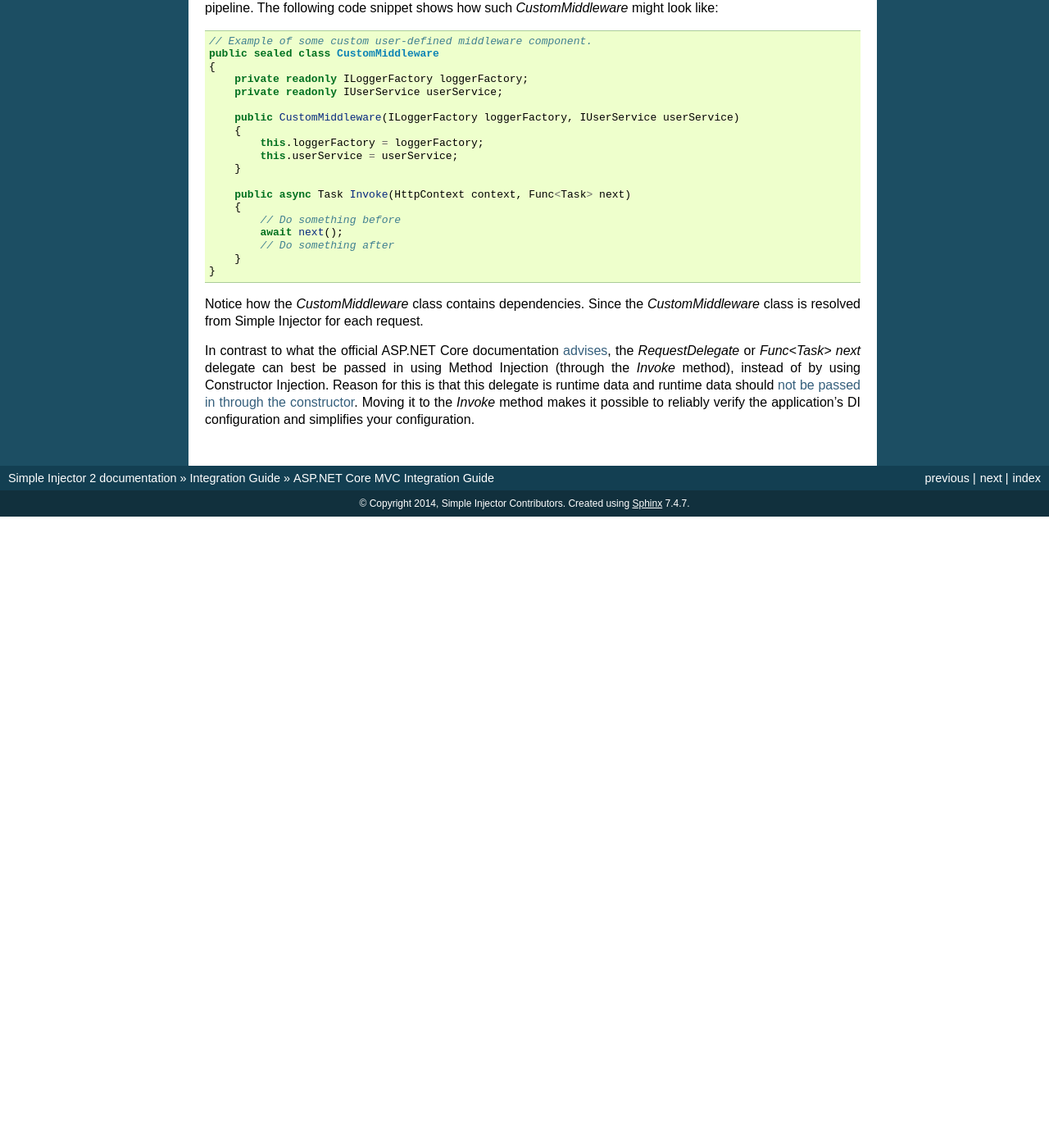
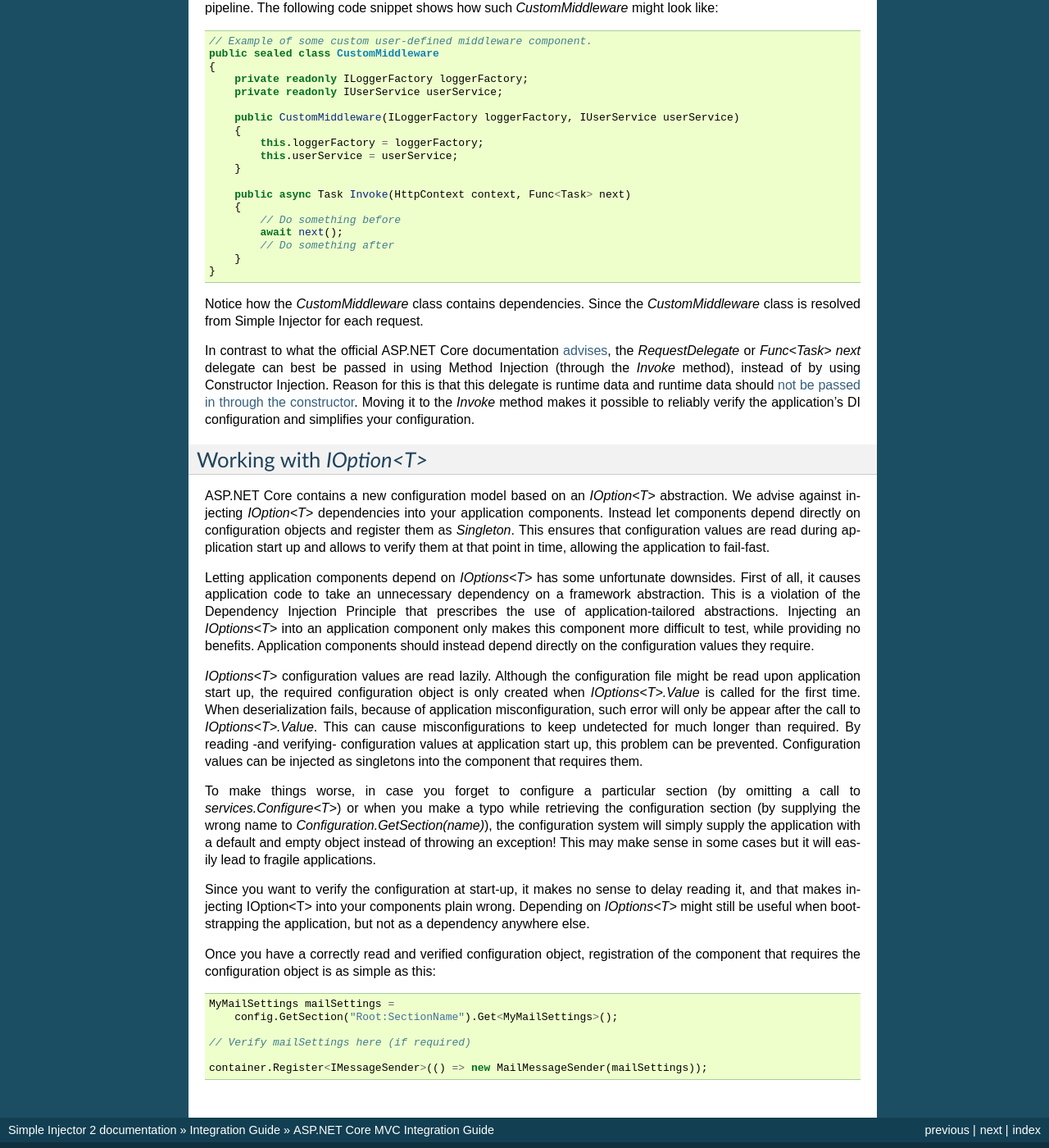
Before and after one commit to simpleinjector/Documentation, a Sphinx documentation site: the page built from source/aspnetintegration.rst, in a window 1280 px wide and 1400 px high, scrolled down 1384 px. Shown: the whole window at 82% size. Built offline with Sphinx 7.4.7, drawn with Linux system fonts in a browser that asks for light colours; before the commit the page ends 2014 px from its top, so only the background shows below that; some of the changed text lies outside the part shown.

Commit message:
Added guidance about IOptions<T>
Added guidance about IOptions<T> to ASP.NET Core integration guide.

```diff
--- a/source/aspnetintegration.rst
+++ b/source/aspnetintegration.rst
@@ -109,3 +109,27 @@ The previous `Startup` snippet already showed how a custom middleware class can
 Notice how the `CustomMiddleware` class contains dependencies. Since the `CustomMiddleware` class is resolved from Simple Injector for each request.
 
 In contrast to what the official ASP.NET Core documentation `advises <https://docs.microsoft.com/en-us/aspnet/core/fundamentals/middleware#writing-middleware>`_, the `RequestDelegate` or `Func<Task> next` delegate can best be passed in using Method Injection (through the `Invoke` method), instead of by using Constructor Injection. Reason for this is that this delegate is runtime data and runtime data should `not be passed in through the constructor <https://www.cuttingedge.it/blogs/steven/pivot/entry.php?id=99>`_. Moving it to the `Invoke` method makes it possible to reliably verify the application's DI configuration and simplifies your configuration.
+
+Working with `IOption<T>`
+=========================
+
+ASP.NET Core contains a new configuration model based on an `IOption<T>` abstraction. We advise against injecting `IOption<T>` dependencies into your application components. Instead let components depend directly on configuration objects and register them as *Singleton*. This ensures that configuration values are read during application start up and allows to verify them at that point in time, allowing the application to fail-fast.
+
+Letting application components depend on `IOptions<T>` has some unfortunate downsides. First of all, it causes application code to take an unnecessary dependency on a framework abstraction. This is a violation of the Dependency Injection Principle that prescribes the use of application-tailored abstractions. Injecting an `IOptions<T>` into an application component only makes this component more difficult to test, while providing no benefits. Application components should instead depend directly on the configuration values they require.
+
+`IOptions<T>` configuration values are read lazily. Although the configuration file might be read upon application start up, the required configuration object is only created when `IOptions<T>.Value` is called for the first time. When deserialization fails, because of application misconfiguration, such error will only be appear after the call to `IOptions<T>.Value`. This can cause misconfigurations to keep undetected for much longer than required. By reading -and verifying- configuration values at application start up, this problem can be prevented. Configuration values can be injected as singletons into the component that requires them.
+
+To make things worse, in case you forget to configure a particular section (by omitting a call to `services.Configure<T>`) or when you make a typo while retrieving the configuration section (by supplying the wrong name to `Configuration.GetSection(name)`), the configuration system will simply supply the application with a default and empty object instead of throwing an exception! This may make sense in some cases but it will easily lead to fragile applications.
+
+Since you want to verify the configuration at start-up, it makes no sense to delay reading it, and that makes injecting IOption<T> into your components plain wrong. Depending on `IOptions<T>` might still be useful when bootstrapping the application, but not as a dependency anywhere else.
+
+Once you have a correctly read and verified configuration object, registration of the component that requires the configuration object is as simple as this:
+
+.. code-block:: c#
+
+    MyMailSettings mailSettings =
+        config.GetSection("Root:SectionName").Get<MyMailSettings>();
+
+    // Verify mailSettings here (if required)
+
+    container.Register<IMessageSender>(() => new MailMessageSender(mailSettings));
```
